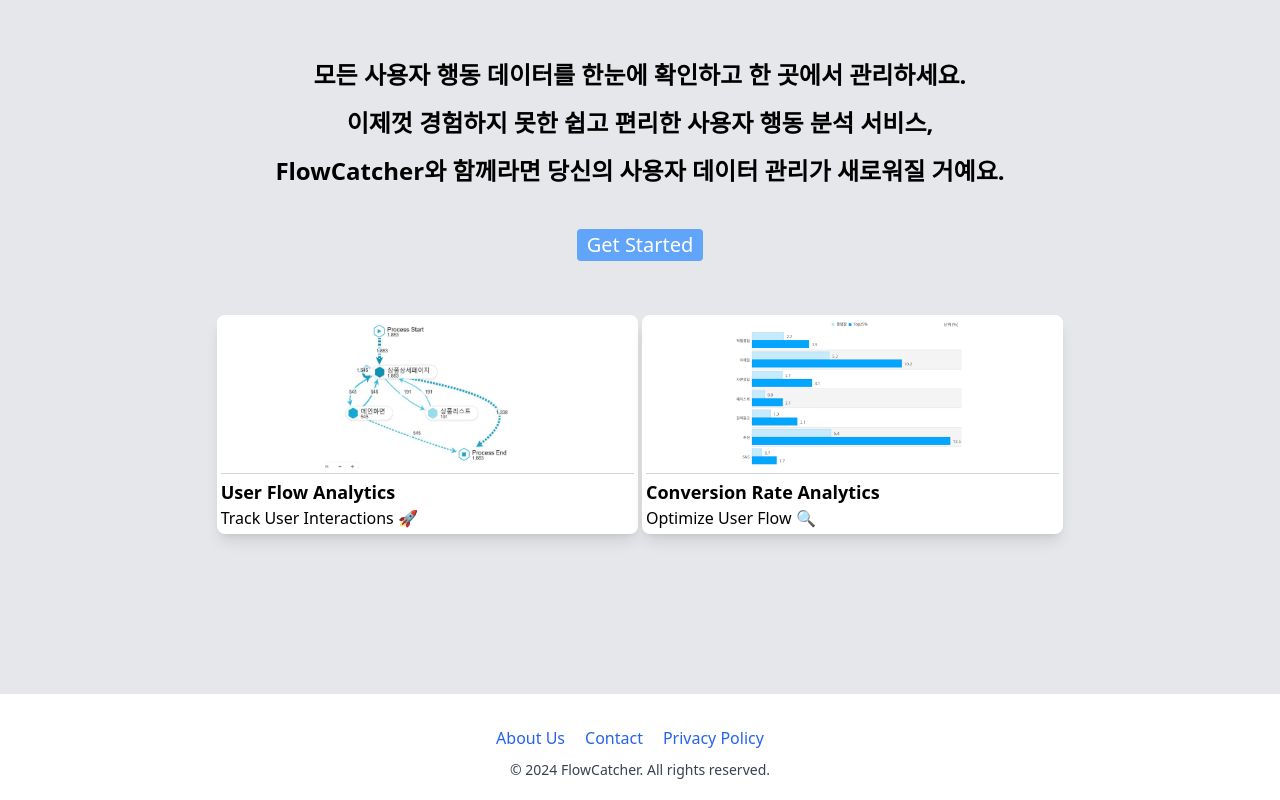
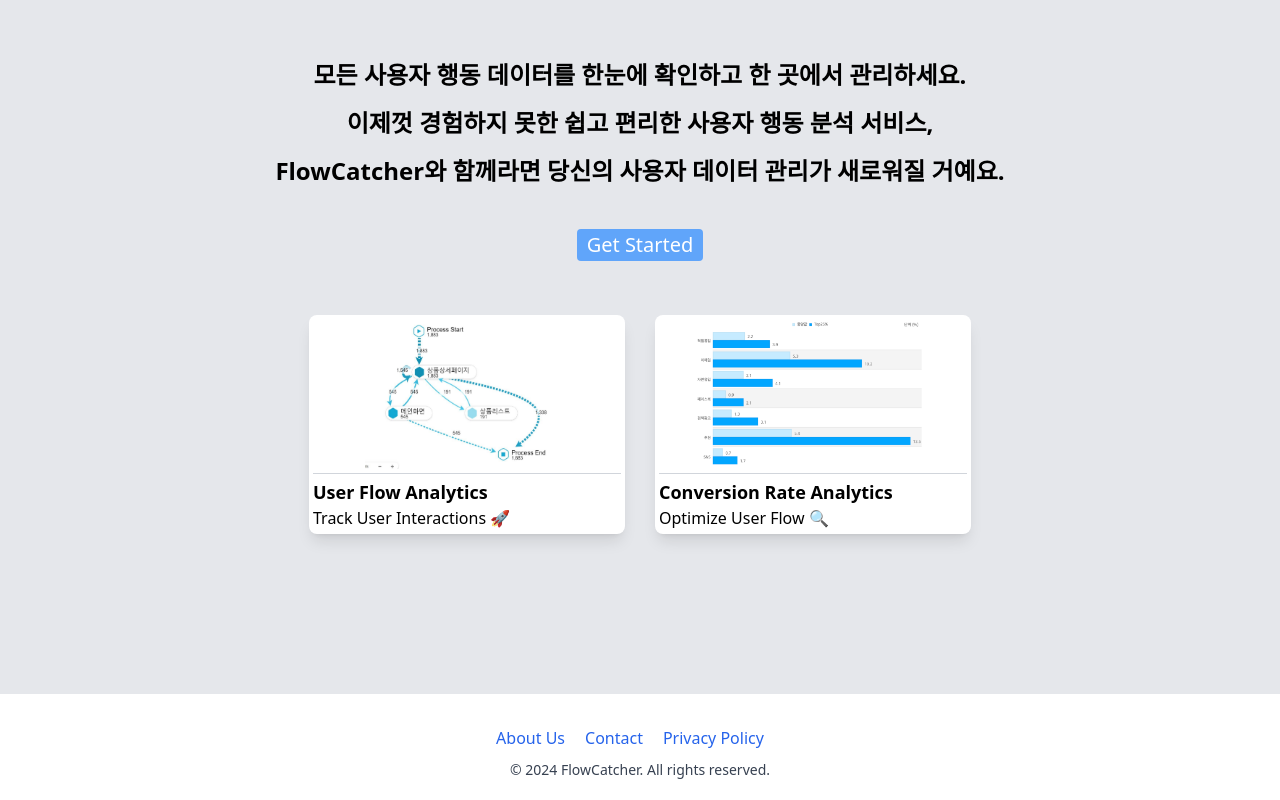
Before and after one commit to originchoi/FlowCatcher-client, a React (Vite) app: page / in a window 1280 px wide. Shown: the part 891-1691 px from the top of the page. Built offline with nearby package versions, Linux system fonts and the light colour scheme; no server answers.

Commit message:
Feat: add mouse interaction to cards with 3D rotation effect

```diff
--- a/src/components/MainPage/index.jsx
+++ b/src/components/MainPage/index.jsx
@@ -14,6 +14,39 @@
 
   useEffect(() => {
     setHeaderState("MainPage");
+
+    const container = document.querySelectorAll(".card-container");
+    container.forEach((card) => {
+      card.style.willChange = "transform";
+
+      card.addEventListener("mousemove", function (e) {
+        const rect = card.getBoundingClientRect();
+        const x = e.clientX - rect.left - rect.width / 2;
+        const y = e.clientY - rect.top - rect.height / 2;
+
+        const dampenFactor = 0.1;
+        const rotateY = -x * dampenFactor;
+        const rotateX = y * dampenFactor;
+
+        const maxRotate = 20;
+        const clampedRotateY = Math.min(
+          Math.max(rotateY, -maxRotate),
+          maxRotate,
+        );
+        const clampedRotateX = Math.min(
+          Math.max(rotateX, -maxRotate),
+          maxRotate,
+        );
+
+        card.style.transform = `perspective(350px) rotateX(${clampedRotateX}deg) rotateY(${clampedRotateY}deg)`;
+        card.style.transition = "transform 0.1s";
+      });
+
+      card.addEventListener("mouseout", function () {
+        card.style.transform = "perspective(350px) rotateY(0deg) rotateX(0deg)";
+        card.style.transition = "transform 0.5s";
+      });
+    });
   }, []);
 
   return (
@@ -74,8 +107,9 @@
           >
             Get Started
           </button>
-          <div className="w-full p-4 flex flex-wrap justify-center items-center">
-            <div className="bg-white rounded-lg shadow-lg p-4 w-full md:w-1/2 lg:w-1/3 mb-4 md:mr-2">
+          <div className="w-full p-4 flex flex-wrap justify-center items-center gap-30">
+            <div className="card-container bg-white rounded-lg shadow-lg p-4 w-full sm:w-1/2 md:w-1/3 lg:w-1/4 mb-4 relative">
+              <div className="absolute w-full h-full bg-gradient-to-r from-transparent  transition-all"></div>
               <img
                 src="/assets/user_flow.png"
                 alt="Description"
@@ -86,7 +120,8 @@
                 <p>Track User Interactions 🚀</p>
               </div>
             </div>
-            <div className="bg-white rounded-lg shadow-lg p-4 w-full md:w-1/2 lg:w-1/3 mb-4 md:ml-2">
+            <div className="card-container bg-white rounded-lg shadow-lg p-4 w-full sm:w-1/2 md:w-1/3 lg:w-1/4 mb-4 relative">
+              <div className="absolute w-full h-full bg-gradient-to-r from-transparent transition-all"></div>
               <img
                 src="/assets/conversion_analysis.png"
                 alt="Description"
```
